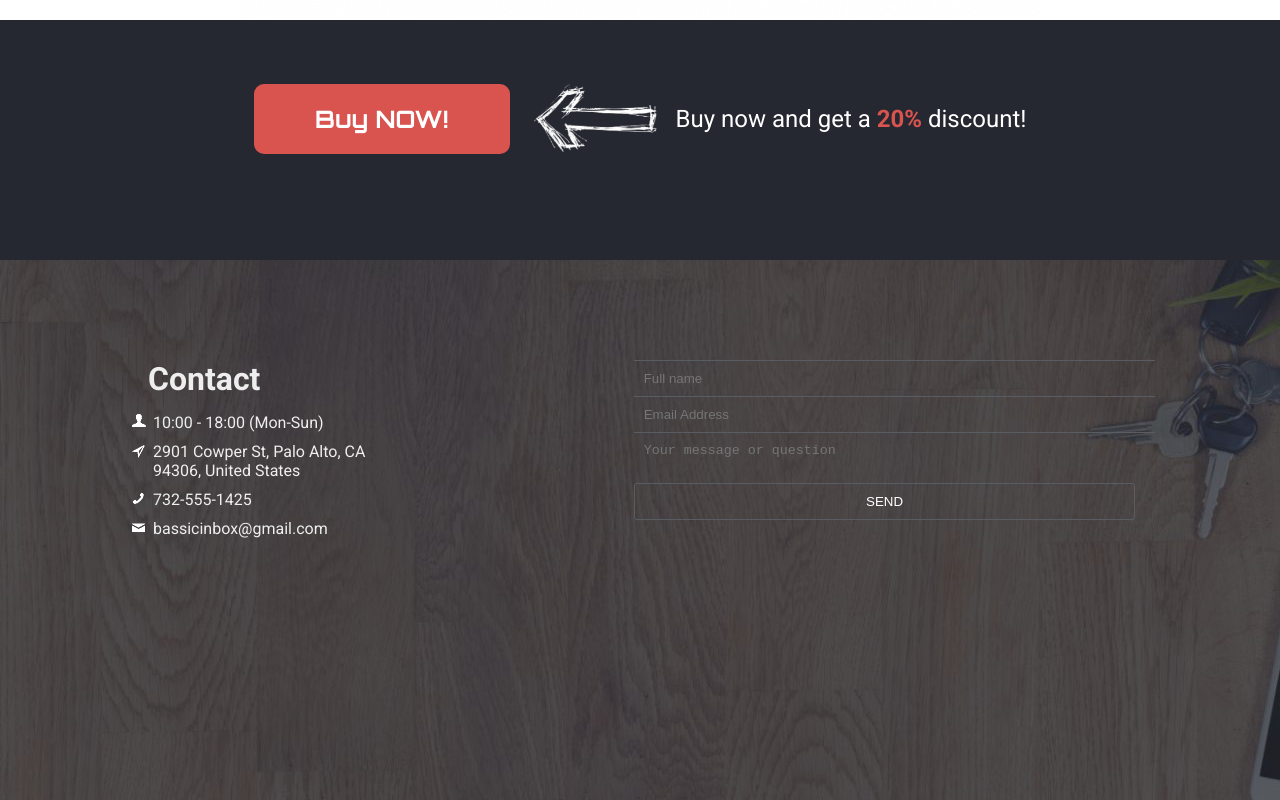
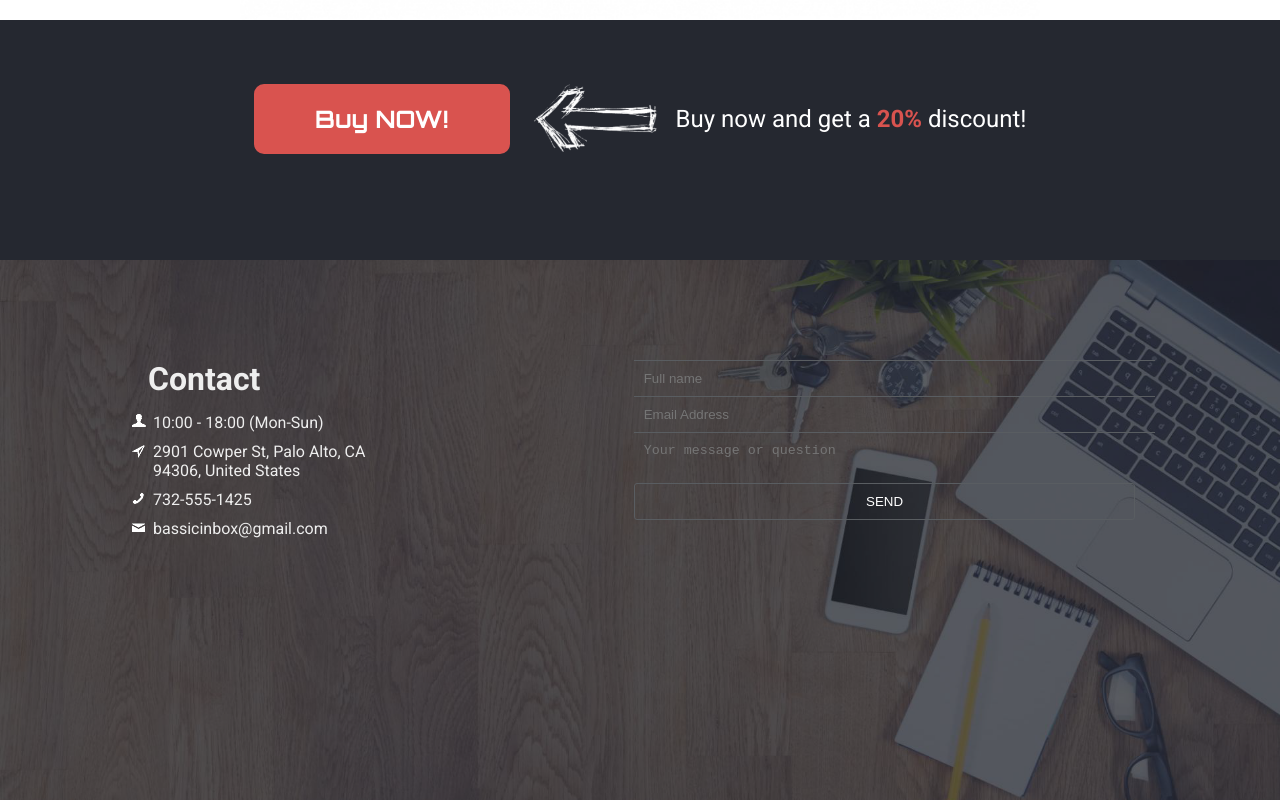
Before and after one commit to kosovych/portfolio, a website: page notebook/index.html in a window 1280 px wide. Shown: the part 3180-3980 px from the top of the page. Drawn offline with Linux system fonts and the light colour scheme.

Commit message:
fix full HD

```diff
--- a/notebook/css/main.css
+++ b/notebook/css/main.css
@@ -25,6 +25,8 @@ body, html, * {
 
 .container {
   font-family: 'Roboto', Arial, sans-serif;
+  max-width: 1920px;
+  margin: 0 auto;
 }
 
 
@@ -304,6 +306,10 @@ body, html, * {
   padding-top: 100px;
   height: 55vh;
   background-image: url("../img/getty1.png");
+  background-repeat: no-repeat;
+
+  background-size: cover;
+
 }
 
 .contact-slide .contact-slide-cont {
```
